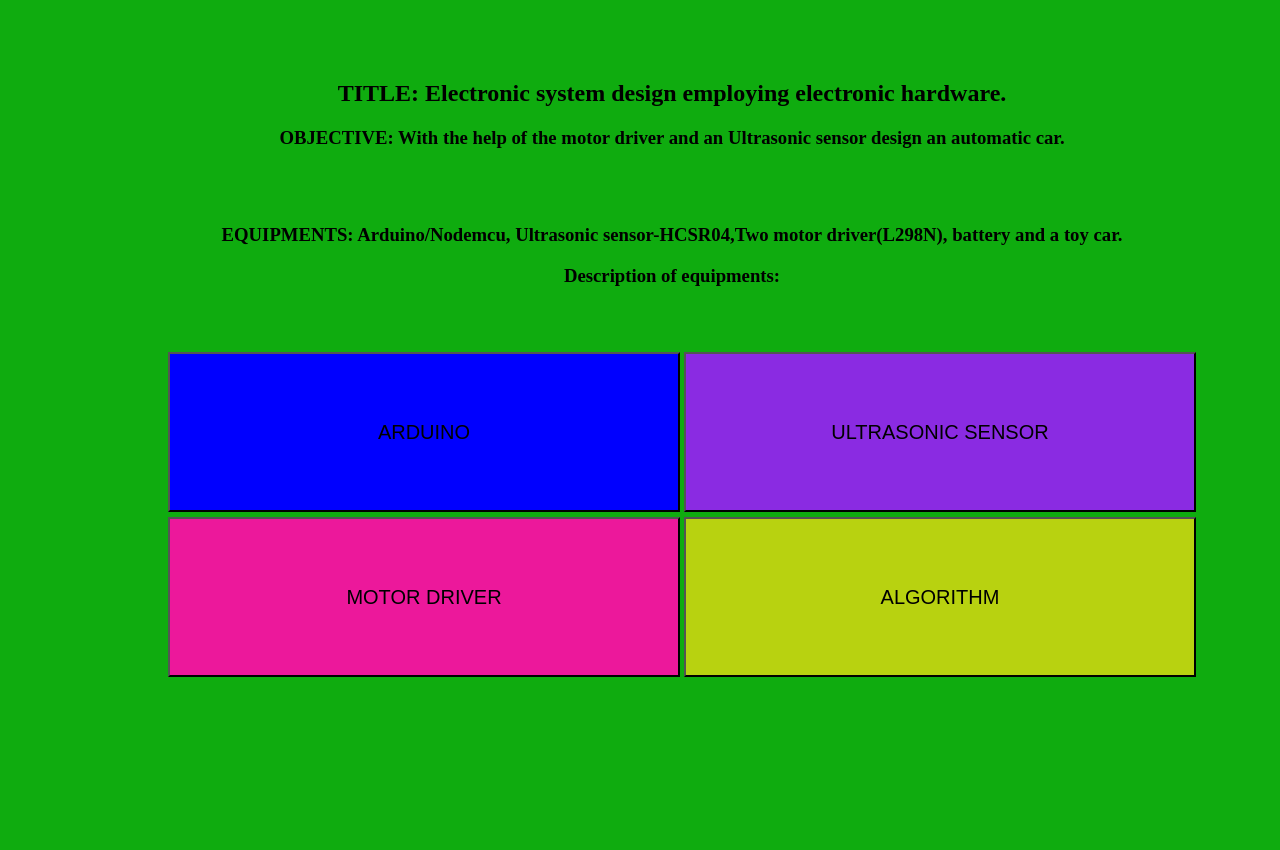
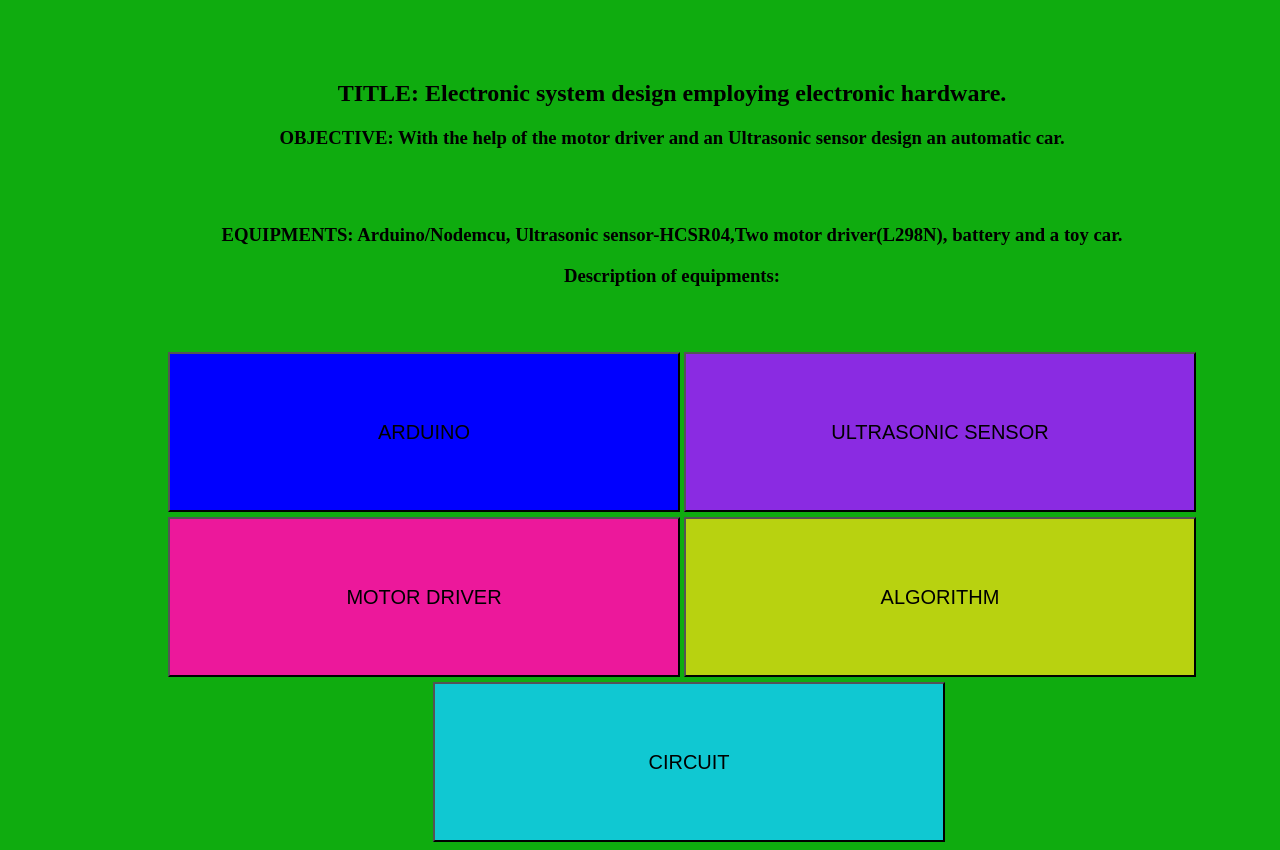
Before and after one commit to Krishnendu2905/bubai_bahar_se_lona, a plain HTML site: page index.html in a window 1280 px wide. Before the commit the page ends 800 px from the top, so only its background shows below. Drawn offline with Linux system fonts and the light colour scheme.

Commit message:
Update index.html

```diff
--- a/index.html
+++ b/index.html
@@ -4,7 +4,7 @@
     <meta charset="UTF-8">
     <meta http-equiv="X-UA-Compatible" content="IE=edge">
     <meta name="viewport" content="width=device-width, initial-scale=1.0">
-    <title>Document</title>
+    <title>IT's BUBAI</title>
 </head>
 <style>
     body{
@@ -68,6 +68,16 @@
         display: inline-block;
         background-color: rgb(184, 210, 16);
     }
+        #b5{
+        display: block;
+        width: 40vw;
+        height: 20vh;
+       font-size:20px;
+       text-align: center;
+        margin-top: 5px;
+        margin-left: 425px;
+        background-color: rgb(16, 200, 210);
+    }
 
 </style>
 <body>
@@ -83,5 +93,7 @@
     <button id="b2" onclick="location.href='ultra.html'">ULTRASONIC SENSOR</button>
     <button id="b3" onclick="location.href='exp.html'">MOTOR DRIVER</button>
     <button id="b4" onclick="location.href='algo.html'">ALGORITHM</button>
+     <button id="b5" onclick="location.href='circuit.html'">CIRCUIT</button>
+
 </body>
 </html>
```
